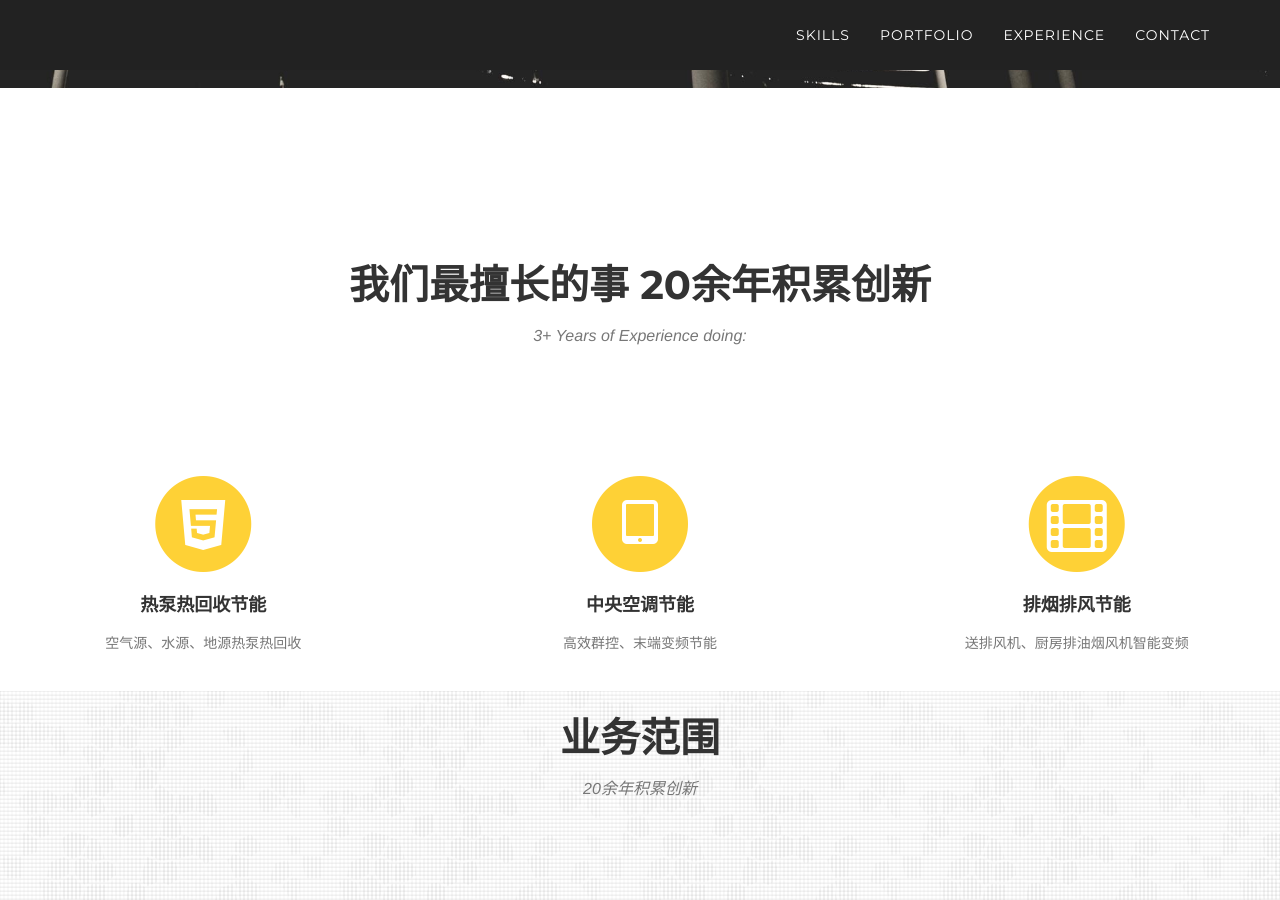
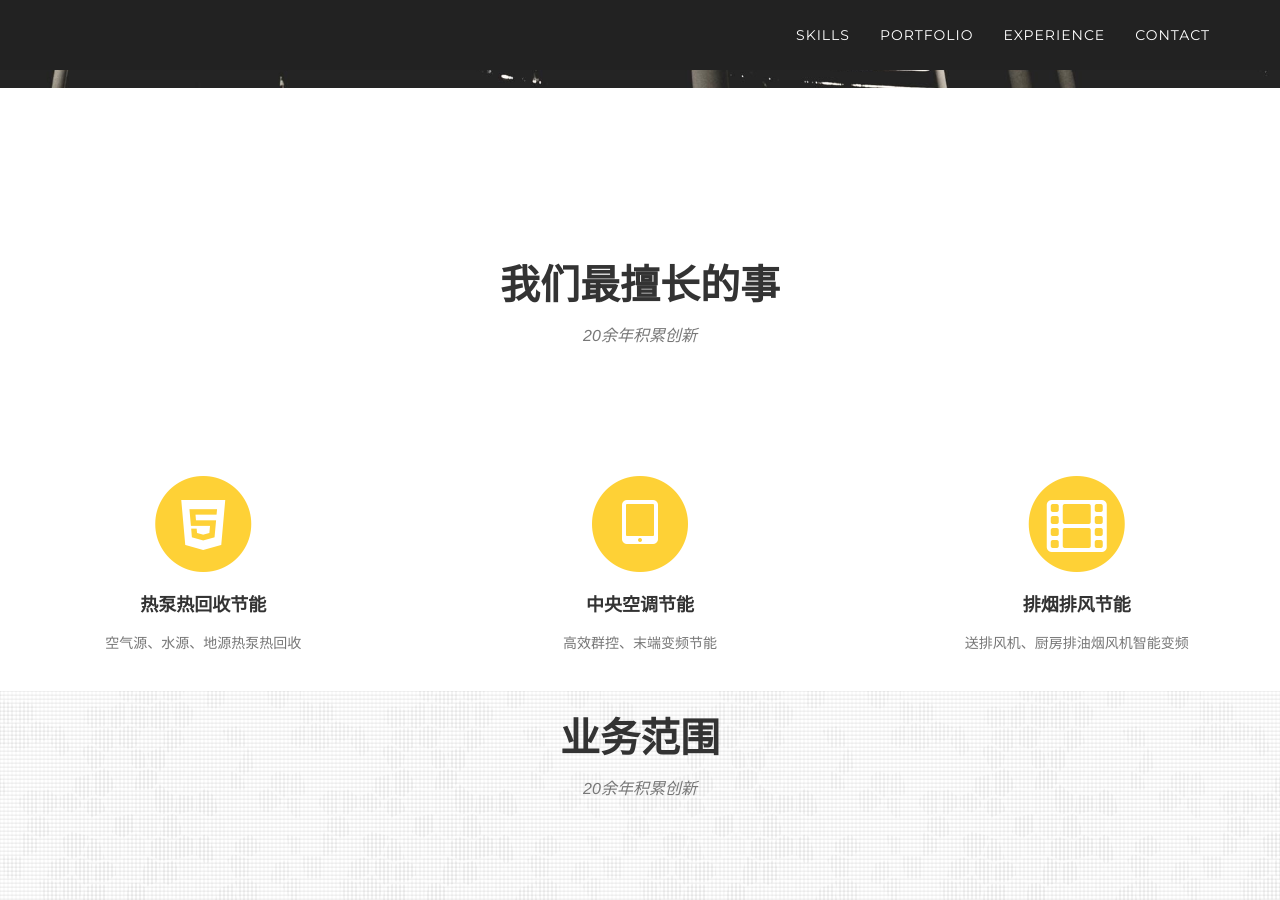
Before and after one commit to wxelec/wxelec.github.io, a Jekyll site: the page built from index.html, in a window 1280 px wide and 900 px high, scrolled down 820 px. Built offline with Jekyll 4.4.1, drawn with Linux system fonts in a browser that asks for light colours; some web fonts are replaced.

Commit message:
Update skills.html

```diff
--- a/_includes/skills.html
+++ b/_includes/skills.html
@@ -2,8 +2,8 @@
     <section id="skills">
             <div class="row">
                 <div class="col-lg-12 text-center">
-                    <h2 class="section-heading">我们最擅长的事 20余年积累创新</h2>
-                    <h3 class="section-subheading text-muted">3+ Years of Experience doing:</h3>
+                    <h2 class="section-heading">我们最擅长的事 </h2>
+                    <h3 class="section-subheading text-muted">20余年积累创新</h3>
                 </div>
             </div>
             <div class="row text-center">
```
